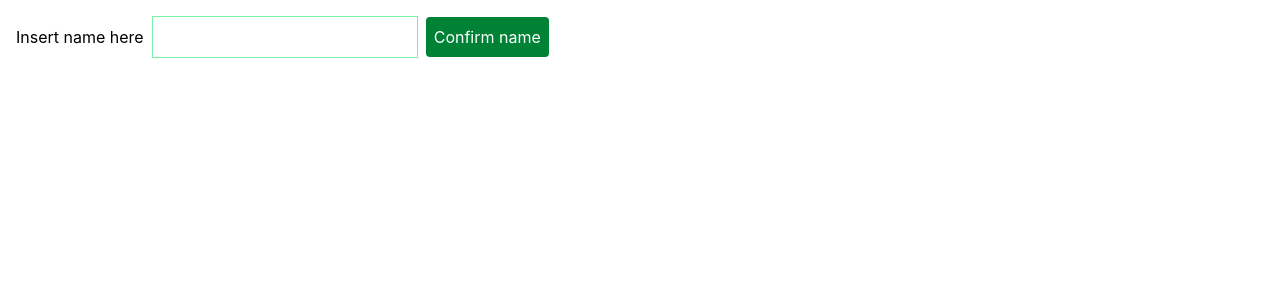
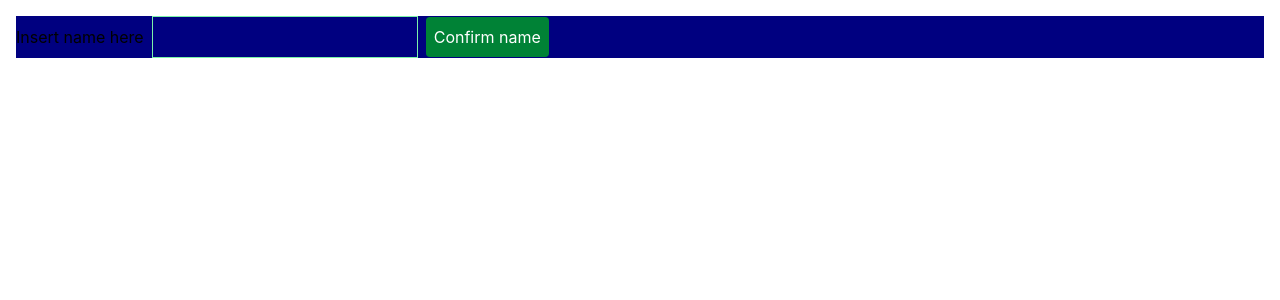
Before and after one commit to SyafiqRapngai-Dev/nuxtjs-githubactions, a Nuxt app: page / in a window 1280 px wide. Shown: the top 300 px of the page. Built offline with nearby package versions, Linux system fonts and the light colour scheme.

Commit message:
fix: normal css

```diff
--- a/app/app.vue
+++ b/app/app.vue
@@ -8,7 +8,7 @@ function onConfirmName() {
 </script>
 
 <template>
-  <div class="flex gap-2 m-4 items-center">
+  <div class="flex gap-2 m-4 items-center background-fill">
     <label for="text">Insert name here</label>
     <input
       class="border-green-300 focus:border-green-700 border outline-0 p-2"
@@ -28,3 +28,9 @@ function onConfirmName() {
     <h1 class="text-4xl">Hello {{ confirmedName }}!</h1>
   </div>
 </template>
+
+<style>
+.background-fill {
+  background-color: navy;
+}
+</style>
```
